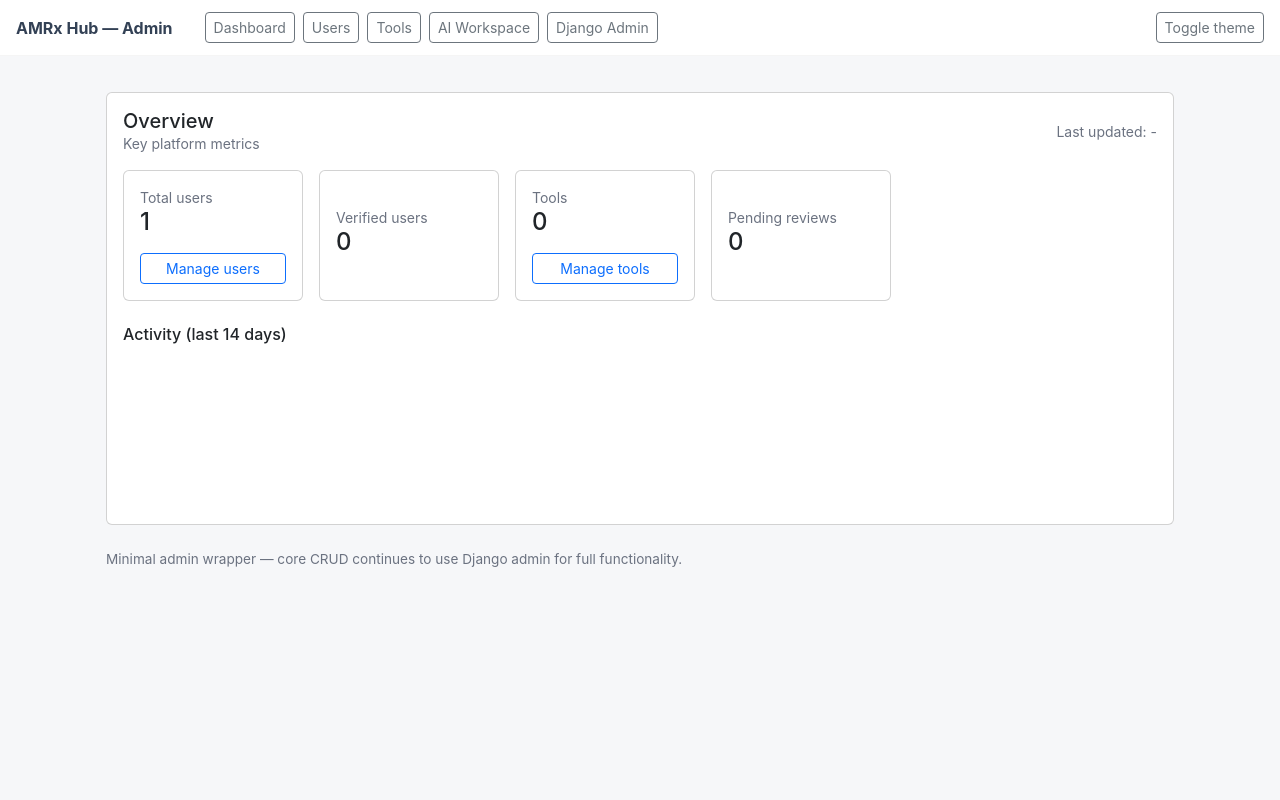
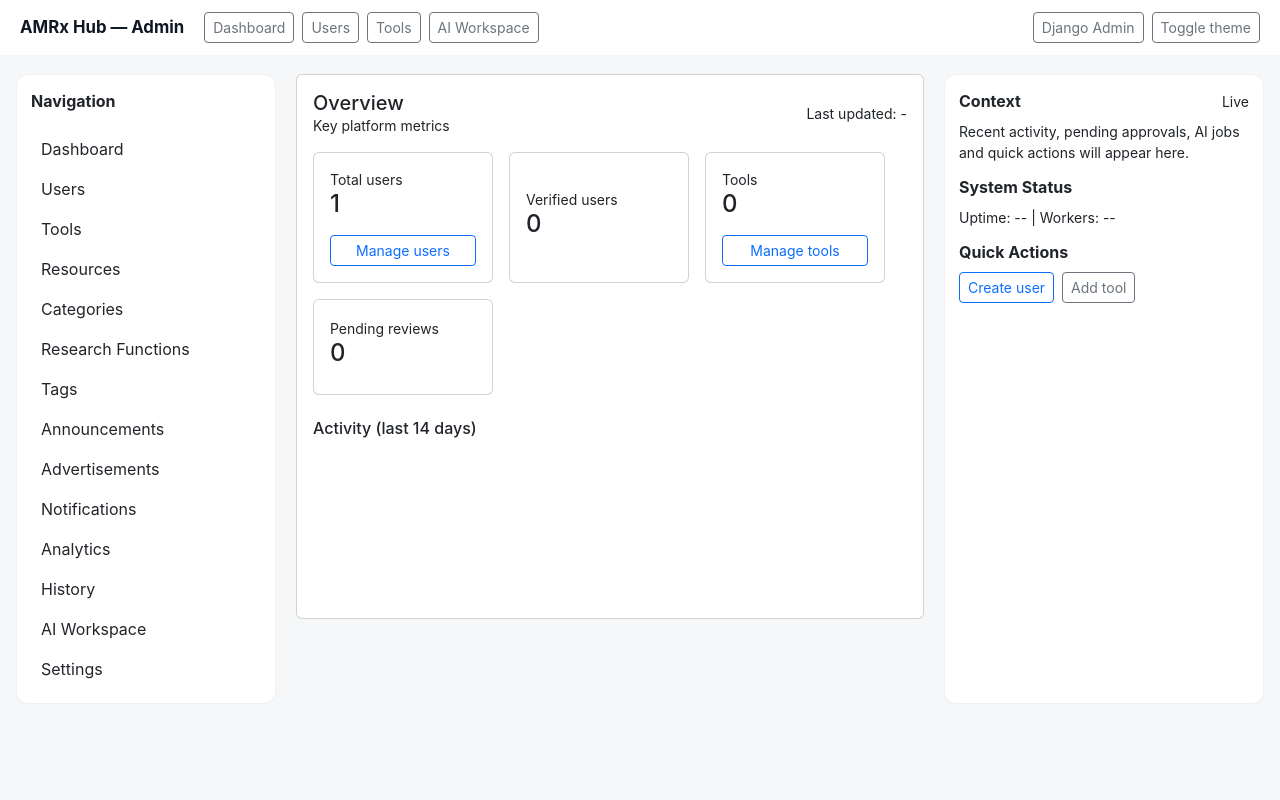
Before and after one commit to ender-ma/AMRxHub, a Django app: page /portal/ in a window 1280 px wide. Run offline with Django 5.2, Linux system fonts and the light colour scheme; the visitor is signed in with stand-in values (Sample User, id 1); data comes from the database, SQL or seed files in the repository; data that the repository does not hold is empty; a map, chart or similar area stays blank; parts of the project's set-up code (start-up, migrations or seed data) failed here and were passed over.

Commit message:
Save uncommitted changes

```diff
--- a/admin_portal/templates/admin_portal/ai_workspace.html
+++ b/admin_portal/templates/admin_portal/ai_workspace.html
@@ -1,4 +1,4 @@
-{% extends "admin_portal/minimal_layout.html" %}
+{% extends "admin_portal/base_three_col.html" %}
 
 {% block title %}AI Workspace | AMRx Hub Admin{% endblock %}
 
--- /dev/null
+++ b/admin_portal/templates/admin_portal/base_three_col.html
@@ -0,0 +1,97 @@
+{% load static %}
+<!doctype html>
+<html lang="en">
+<head>
+  <meta charset="utf-8">
+  <meta name="viewport" content="width=device-width,initial-scale=1">
+  <title>{% block title %}Admin | AMRx Hub{% endblock %}</title>
+  <link href="https://cdn.jsdelivr.net/npm/bootstrap@5.3.3/dist/css/bootstrap.min.css" rel="stylesheet">
+  <style>
+    :root{--bg:#f6f7f9;--panel:#ffffff;--muted:#6b7280;--accent:#0f1724}
+    [data-theme="dark"]{--bg:#071021;--panel:#0b1220;--muted:#94a3b8;--accent:#9ca3af;color:#e6edf3}
+    html,body{height:100%;margin:0;background:var(--bg);font-family:Inter,system-ui,Segoe UI,Roboto,"Helvetica Neue",Arial}
+    .shell{display:grid;grid-template-columns:260px 1fr 320px;gap:20px;max-width:1400px;margin:18px auto;padding:0 16px}
+    .left, .right{background:var(--panel);border-radius:12px;padding:14px;border:1px solid rgba(2,6,23,0.06)}
+    .main{background:transparent}
+    .brand{font-weight:700;color:var(--accent);font-size:1.05rem}
+    .nav-link{display:block;padding:8px 10px;border-radius:8px;color:inherit;text-decoration:none}
+    .nav-link:hover{background:rgba(2,6,23,0.04)}
+    .context-card{margin-bottom:12px}
+    .card-action{min-height:96px;display:flex;flex-direction:column;justify-content:center}
+    @media (max-width:1100px){.shell{grid-template-columns:80px 1fr;}.right{display:none}}
+  </style>
+  {% block extra_css %}{% endblock %}
+</head>
+<body data-theme="light">
+  <header style="background:var(--panel);border-bottom:1px solid rgba(2,6,23,0.04);padding:12px 20px;">
+    <div style="max-width:1400px;margin:0 auto;display:flex;align-items:center;gap:12px">
+      <div class="brand">AMRx Hub — Admin</div>
+      <nav style="display:flex;gap:8px;margin-left:8px">
+        <a class="btn btn-sm btn-outline-secondary" href="{% url 'admin_portal:dashboard' %}">Dashboard</a>
+        <a class="btn btn-sm btn-outline-secondary" href="{% url 'admin_portal:users' %}">Users</a>
+        <a class="btn btn-sm btn-outline-secondary" href="{% url 'admin_portal:tools' %}">Tools</a>
+        <a class="btn btn-sm btn-outline-secondary" href="{% url 'admin_portal:ai_workspace' %}">AI Workspace</a>
+      </nav>
+      <div style="margin-left:auto;display:flex;gap:8px">
+        <a class="btn btn-sm btn-outline-secondary" href="/admin/">Django Admin</a>
+        <button id="themeToggle" class="btn btn-sm btn-outline-secondary">Toggle theme</button>
+      </div>
+    </div>
+  </header>
+
+  <div class="shell">
+    <aside class="left">
+      <div class="mb-3"><strong>Navigation</strong></div>
+      <a class="nav-link" href="{% url 'admin_portal:dashboard' %}">Dashboard</a>
+      <a class="nav-link" href="{% url 'admin_portal:users' %}">Users</a>
+      <a class="nav-link" href="{% url 'admin_portal:tools' %}">Tools</a>
+      <a class="nav-link" href="#">Resources</a>
+      <a class="nav-link" href="#">Categories</a>
+      <a class="nav-link" href="#">Research Functions</a>
+      <a class="nav-link" href="#">Tags</a>
+      <a class="nav-link" href="#">Announcements</a>
+      <a class="nav-link" href="#">Advertisements</a>
+      <a class="nav-link" href="#">Notifications</a>
+      <a class="nav-link" href="#">Analytics</a>
+      <a class="nav-link" href="#">History</a>
+      <a class="nav-link" href="#">AI Workspace</a>
+      <a class="nav-link" href="#">Settings</a>
+    </aside>
+
+    <main class="main">
+      <div style="max-width:1100px;margin:0 auto">
+        {% block content %}{% endblock %}
+      </div>
+    </main>
+
+    <aside class="right">
+      <div class="context-card">
+        <div style="display:flex;justify-content:space-between;align-items:center">
+          <strong>Context</strong>
+          <small class="muted">Live</small>
+        </div>
+        <div class="small muted mt-2">Recent activity, pending approvals, AI jobs and quick actions will appear here.</div>
+      </div>
+      <div class="context-card">
+        <strong>System Status</strong>
+        <div class="small muted mt-2">Uptime: -- | Workers: --</div>
+      </div>
+      <div class="context-card">
+        <strong>Quick Actions</strong>
+        <div class="d-flex gap-2 mt-2"><a class="btn btn-sm btn-outline-primary" href="/admin/authentication/customuser/add/">Create user</a><a class="btn btn-sm btn-outline-secondary" href="/admin/tools/tool/add/">Add tool</a></div>
+      </div>
+    </aside>
+  </div>
+
+  <script src="https://cdn.jsdelivr.net/npm/bootstrap@5.3.3/dist/js/bootstrap.bundle.min.js"></script>
+  <script>
+    const toggle = document.getElementById('themeToggle');
+    toggle?.addEventListener('click', ()=>{
+      const body = document.body;
+      const cur = body.getAttribute('data-theme');
+      body.setAttribute('data-theme', cur === 'dark' ? 'light' : 'dark');
+    });
+  </script>
+  {% block extra_js %}{% endblock %}
+</body>
+</html>
--- a/admin_portal/templates/admin_portal/dashboard.html
+++ b/admin_portal/templates/admin_portal/dashboard.html
@@ -1,4 +1,4 @@
-{% extends "admin_portal/minimal_layout.html" %}
+{% extends "admin_portal/base_three_col.html" %}
 
 {% block title %}Dashboard | AMRx Hub Admin{% endblock %}
 
--- a/admin_portal/templates/admin_portal/tools.html
+++ b/admin_portal/templates/admin_portal/tools.html
@@ -1,4 +1,4 @@
-{% extends "admin_portal/minimal_layout.html" %}
+{% extends "admin_portal/base_three_col.html" %}
 
 {% block title %}Tools | AMRx Hub Admin{% endblock %}
 
--- a/admin_portal/templates/admin_portal/users.html
+++ b/admin_portal/templates/admin_portal/users.html
@@ -1,4 +1,4 @@
-{% extends "admin_portal/minimal_layout.html" %}
+{% extends "admin_portal/base_three_col.html" %}
 
 {% block title %}Users | AMRx Hub Admin{% endblock %}
 
--- a/admin_portal/urls.py
+++ b/admin_portal/urls.py
@@ -2,6 +2,8 @@ from django.urls import path
 from . import views
 
 app_name = "admin_portal"
+
+from . import api
 
 urlpatterns = [
     path("", views.dashboard, name="dashboard"),
@@ -9,4 +11,5 @@ urlpatterns = [
     path("tools/", views.tools_view, name="tools"),
     path("ai/", views.ai_workspace_view, name="ai_workspace"),
     path("api/dashboard-data/", views.dashboard_data, name="dashboard_data"),
+    path("api/metrics/", api.metrics_view, name="metrics"),
 ]
```
Also changed, not shown: admin_portal/api.py (added, +25 -0 lines), admin_portal/views_base.py (added, +34 -0 lines).
